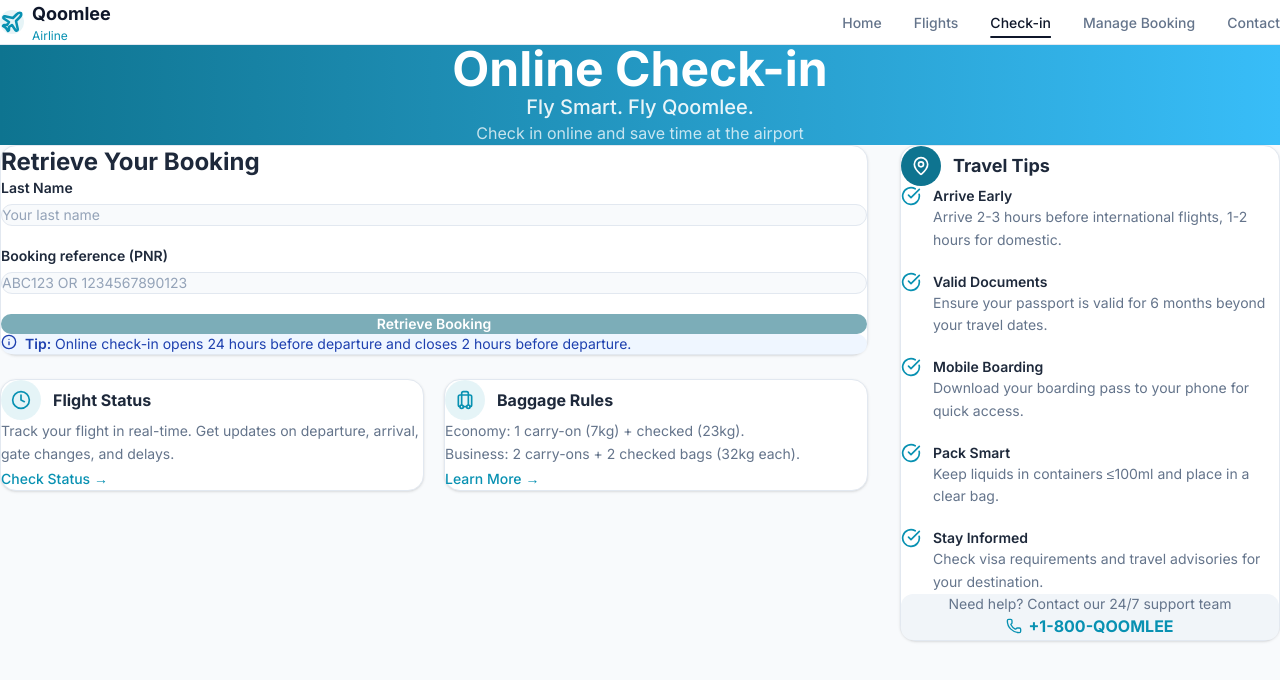
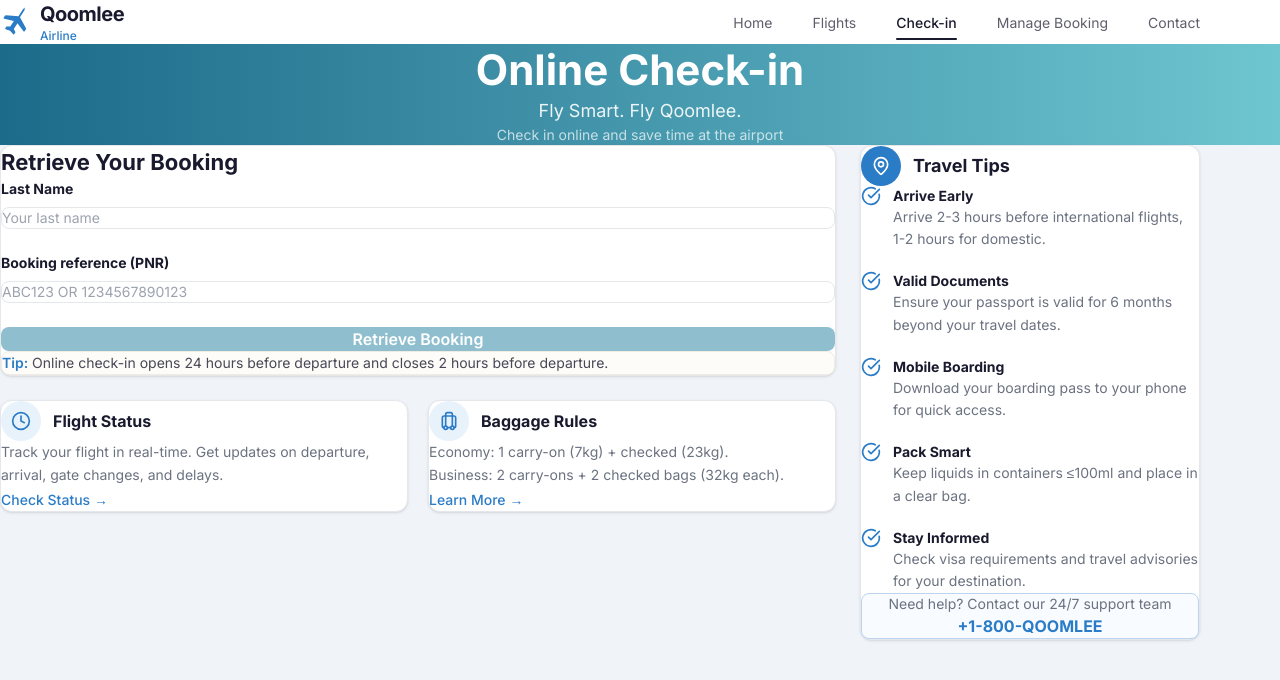
Before and after one commit to wipaporn-muiang/nextjs-qoomlee-airline, a Next.js app: page / in a window 1280 px wide. Shown: the top 680 px of the page. Built offline with nearby package versions, Linux system fonts and the light colour scheme.

Commit message:
fix: match design pixel-perfect across components
Correct color palette, navbar, hero, form, travel tips, info cards, layout, and spacing

```diff
--- a/app/globals.css
+++ b/app/globals.css
@@ -1,28 +1,28 @@
 @import "tailwindcss";
 
-@theme {
-  --color-background: #f8fafc;
-  --color-foreground: #0f172a;
-  --color-primary: #0891b2;
-  --color-primary-dark: #0e7490;
-  --color-primary-light: #22d3ee;
-  --color-secondary: #0ea5e9;
-  --color-secondary-dark: #0284c7;
-  --color-accent: #64748b;
-  --color-muted: #94a3b8;
+@theme inline {
+  --font-sans: "Inter", ui-sans-serif, system-ui, sans-serif;
+  --color-background: #f0f4f8;
+  --color-foreground: #1a1a2e;
+  --color-primary: #2a7cc7;
+  --color-primary-dark: #1e5fa0;
+  --color-accent: #6b7280;
+  --color-muted: #9ca3af;
   --color-card: #ffffff;
-  --color-card-foreground: #1e293b;
-  --color-border: #e2e8f0;
-  --color-tip-bg: #eff6ff;
-  --color-tip-text: #1e40af;
-  --color-support-bg: #f1f5f9;
-  --color-hero-start: #0e7490;
-  --color-hero-end: #38bdf8;
-  --color-button: #7cadb8;
-  --color-button-hover: #5f9bab;
-  --font-sans: "Inter", ui-sans-serif, system-ui, sans-serif;
-  --radius-lg: 0.75rem;
-  --radius-xl: 1rem;
+  --color-card-foreground: #1a1a2e;
+  --color-border: #e5e7eb;
+  --color-border-light: #f0ece4;
+  --color-tip-bg: #fdfcf8;
+  --color-tip-text: #2a7cc7;
+  --color-support-bg: #f8fbff;
+  --color-support-border: #bbd5f0;
+  --color-hero-start: #1b6b8a;
+  --color-hero-end: #6ec6d0;
+  --color-button: #8fbfcf;
+  --color-button-hover: #78afc2;
+  --color-icon-bg: #e8f2fb;
+  --color-icon-bg-dark: #2a7cc7;
+  --color-check: #2a7cc7;
 }
 
 * {
--- a/app/page.tsx
+++ b/app/page.tsx
@@ -10,8 +10,8 @@ export default function CheckinPage() {
       <Navbar />
       <HeroBanner />
 
-      <main className="mx-auto max-w-7xl px-4 py-10 md:px-6 md:py-14">
-        <div className="flex flex-col gap-8 lg:flex-row lg:items-start">
+      <main className="mx-auto max-w-[1200px] px-5 py-10 md:px-8 md:py-14">
+        <div className="flex flex-col gap-6 lg:flex-row lg:items-start">
           {/* Left Column */}
           <div className="flex flex-1 flex-col gap-6">
             <RetrieveBookingForm />
@@ -19,7 +19,7 @@ export default function CheckinPage() {
           </div>
 
           {/* Right Column */}
-          <aside className="w-full lg:w-[380px] shrink-0">
+          <aside className="w-full lg:w-[340px] shrink-0">
             <TravelTips />
           </aside>
         </div>
--- a/components/hero-banner.tsx
+++ b/components/hero-banner.tsx
@@ -1,13 +1,13 @@
 export default function HeroBanner() {
   return (
-    <section className="bg-gradient-to-r from-hero-start to-hero-end px-6 py-14 text-center md:py-20">
-      <h1 className="text-3xl font-bold text-card md:text-5xl text-balance">
+    <section className="bg-gradient-to-r from-hero-start to-hero-end px-6 py-12 text-center md:py-16">
+      <h1 className="text-3xl font-bold text-white md:text-[42px] md:leading-tight text-balance">
         Online Check-in
       </h1>
-      <p className="mt-3 text-lg font-medium text-card/90 md:text-xl">
+      <p className="mt-2.5 text-base font-normal text-white/90 md:text-lg">
         Fly Smart. Fly Qoomlee.
       </p>
-      <p className="mt-2 text-sm text-card/75 md:text-base">
+      <p className="mt-1.5 text-sm text-white/70">
         Check in online and save time at the airport
       </p>
     </section>
--- a/components/info-cards.tsx
+++ b/components/info-cards.tsx
@@ -5,49 +5,49 @@ export default function InfoCards() {
   return (
     <div className="grid grid-cols-1 gap-5 sm:grid-cols-2">
       {/* Flight Status */}
-      <div className="rounded-xl border border-border bg-card p-6 shadow-sm">
+      <div className="rounded-xl border border-border bg-card px-6 py-6 shadow-sm">
         <div className="flex items-center gap-3">
-          <div className="flex h-10 w-10 items-center justify-center rounded-full bg-primary/10">
-            <Clock className="h-5 w-5 text-primary" />
+          <div className="flex h-10 w-10 items-center justify-center rounded-full bg-icon-bg">
+            <Clock className="h-5 w-5 text-primary" strokeWidth={2} />
           </div>
           <h3 className="text-base font-bold text-card-foreground">
             Flight Status
           </h3>
         </div>
-        <p className="mt-3 text-sm leading-relaxed text-accent">
+        <p className="mt-4 text-sm leading-relaxed text-accent">
           Track your flight in real-time. Get updates on departure, arrival,
           gate changes, and delays.
         </p>
         <Link
           href="/flight-status"
-          className="mt-4 inline-flex items-center gap-1 text-sm font-medium text-primary hover:text-primary-dark transition-colors"
+          className="mt-5 inline-flex items-center gap-1 text-sm font-medium text-primary hover:text-primary-dark transition-colors"
         >
           Check Status
-          <span aria-hidden="true">&rarr;</span>
+          <span aria-hidden="true" className="ml-0.5">&rarr;</span>
         </Link>
       </div>
 
       {/* Baggage Rules */}
-      <div className="rounded-xl border border-border bg-card p-6 shadow-sm">
+      <div className="rounded-xl border border-border bg-card px-6 py-6 shadow-sm">
         <div className="flex items-center gap-3">
-          <div className="flex h-10 w-10 items-center justify-center rounded-full bg-primary/10">
-            <Luggage className="h-5 w-5 text-primary" />
+          <div className="flex h-10 w-10 items-center justify-center rounded-full bg-icon-bg">
+            <Luggage className="h-5 w-5 text-primary" strokeWidth={2} />
           </div>
           <h3 className="text-base font-bold text-card-foreground">
             Baggage Rules
           </h3>
         </div>
-        <p className="mt-3 text-sm leading-relaxed text-accent">
+        <p className="mt-4 text-sm leading-relaxed text-accent">
           Economy: 1 carry-on (7kg) + checked (23kg).
           <br />
           Business: 2 carry-ons + 2 checked bags (32kg each).
         </p>
         <Link
           href="/baggage"
-          className="mt-4 inline-flex items-center gap-1 text-sm font-medium text-primary hover:text-primary-dark transition-colors"
+          className="mt-5 inline-flex items-center gap-1 text-sm font-medium text-primary hover:text-primary-dark transition-colors"
         >
           Learn More
-          <span aria-hidden="true">&rarr;</span>
+          <span aria-hidden="true" className="ml-0.5">&rarr;</span>
         </Link>
       </div>
     </div>
--- a/components/navbar.tsx
+++ b/components/navbar.tsx
@@ -1,7 +1,7 @@
 "use client";
 
 import { useState } from "react";
-import { Plane, Menu, X } from "lucide-react";
+import { Menu, X } from "lucide-react";
 import Link from "next/link";
 
 const navLinks = [
@@ -12,33 +12,44 @@ const navLinks = [
   { label: "Contact", href: "/contact" },
 ];
 
+function AirplaneIcon({ className }: { className?: string }) {
+  return (
+    <svg
+      className={className}
+      viewBox="0 0 32 32"
+      fill="currentColor"
+      xmlns="http://www.w3.org/2000/svg"
+    >
+      <path d="M28.4 4.8c-0.8-0.8-2.2-0.6-3.2 0.4l-5.6 5.6-12-3.6c-0.4-0.1-0.8 0-1.1 0.3l-1.6 1.6c-0.4 0.4-0.2 1 0.3 1.2l9 4.2-4.8 4.8-3.2-0.8c-0.3-0.1-0.6 0-0.8 0.2l-1.2 1.2c-0.3 0.3-0.2 0.8 0.2 1l4 2.4 2.4 4c0.2 0.4 0.7 0.5 1 0.2l1.2-1.2c0.2-0.2 0.3-0.5 0.2-0.8l-0.8-3.2 4.8-4.8 4.2 9c0.2 0.5 0.8 0.7 1.2 0.3l1.6-1.6c0.3-0.3 0.4-0.7 0.3-1.1l-3.6-12 5.6-5.6c1-1 1.2-2.4 0.4-3.2z" />
+    </svg>
+  );
+}
+
 export default function Navbar() {
   const [mobileOpen, setMobileOpen] = useState(false);
 
   return (
-    <header className="bg-card border-b border-border">
-      <nav className="mx-auto flex max-w-7xl items-center justify-between px-6 py-4">
+    <header className="bg-card">
+      <nav className="mx-auto flex max-w-[1200px] items-center justify-between px-6 py-4">
         {/* Logo */}
         <Link href="/" className="flex items-center gap-2">
-          <div className="flex items-center justify-center rounded-lg bg-primary/10 p-1.5">
-            <Plane className="h-6 w-6 text-primary" strokeWidth={2.5} />
-          </div>
-          <div className="flex flex-col leading-tight">
-            <span className="text-lg font-bold text-foreground">Qoomlee</span>
-            <span className="text-xs text-primary">Airline</span>
+          <AirplaneIcon className="h-8 w-8 text-primary -rotate-12" />
+          <div className="flex flex-col leading-none">
+            <span className="text-xl font-bold text-foreground tracking-tight">Qoomlee</span>
+            <span className="text-xs font-medium text-primary mt-0.5">Airline</span>
           </div>
         </Link>
 
         {/* Desktop Nav */}
-        <ul className="hidden items-center gap-8 md:flex">
+        <ul className="hidden items-center gap-10 md:flex">
           {navLinks.map((link) => (
             <li key={link.label}>
               <Link
                 href={link.href}
-                className={`text-sm font-medium transition-colors ${
+                className={`text-sm transition-colors ${
                   link.active
-                    ? "text-foreground underline underline-offset-8 decoration-2 decoration-foreground"
-                    : "text-accent hover:text-foreground"
+                    ? "font-medium text-foreground underline underline-offset-[10px] decoration-2 decoration-foreground"
+                    : "text-foreground/70 hover:text-foreground"
                 }`}
               >
                 {link.label}
@@ -65,10 +76,10 @@ export default function Navbar() {
               <li key={link.label}>
                 <Link
                   href={link.href}
-                  className={`block rounded-lg px-3 py-2 text-sm font-medium transition-colors ${
+                  className={`block rounded-lg px-3 py-2 text-sm transition-colors ${
                     link.active
-                      ? "bg-primary/10 text-primary"
-                      : "text-accent hover:bg-background hover:text-foreground"
+                      ? "bg-primary/10 text-primary font-medium"
+                      : "text-foreground/70 hover:bg-background hover:text-foreground"
                   }`}
                   onClick={() => setMobileOpen(false)}
                 >
--- a/components/retrieve-booking-form.tsx
+++ b/components/retrieve-booking-form.tsx
@@ -1,23 +1,21 @@
 "use client";
-
-import { Info } from "lucide-react";
 
 export default function RetrieveBookingForm() {
   return (
-    <div className="rounded-xl border border-border bg-card p-6 shadow-sm md:p-8">
-      <h2 className="text-xl font-bold text-card-foreground md:text-2xl">
+    <div className="rounded-xl border border-border bg-card px-8 py-8 shadow-sm md:px-10 md:py-10">
+      <h2 className="text-[22px] font-bold text-card-foreground">
         Retrieve Your Booking
       </h2>
 
       <form
-        className="mt-6 flex flex-col gap-5"
+        className="mt-8 flex flex-col gap-6"
         onSubmit={(e) => e.preventDefault()}
       >
         {/* Last Name */}
-        <div className="flex flex-col gap-1.5">
+        <div className="flex flex-col gap-2">
           <label
             htmlFor="lastName"
-            className="text-sm font-semibold text-card-foreground"
+            className="text-sm font-bold text-card-foreground"
           >
             Last Name
           </label>
@@ -25,15 +23,15 @@ export default function RetrieveBookingForm() {
             id="lastName"
             type="text"
             placeholder="Your last name"
-            className="rounded-lg border border-border bg-background px-4 py-3 text-sm text-foreground placeholder:text-muted outline-none transition-shadow focus:ring-2 focus:ring-primary/30 focus:border-primary"
+            className="rounded-lg border border-border bg-white px-4 py-3 text-sm text-foreground placeholder:text-muted outline-none transition-shadow focus:ring-2 focus:ring-primary/30 focus:border-primary"
           />
         </div>
 
         {/* PNR */}
-        <div className="flex flex-col gap-1.5">
+        <div className="flex flex-col gap-2">
           <label
             htmlFor="pnr"
-            className="text-sm font-semibold text-card-foreground"
+            className="text-sm font-bold text-card-foreground"
           >
             Booking reference (PNR)
           </label>
@@ -41,25 +39,24 @@ export default function RetrieveBookingForm() {
             id="pnr"
             type="text"
             placeholder="ABC123 OR 1234567890123"
-            className="rounded-lg border border-border bg-background px-4 py-3 text-sm text-foreground placeholder:text-muted outline-none transition-shadow focus:ring-2 focus:ring-primary/30 focus:border-primary"
+            className="rounded-lg border border-border bg-white px-4 py-3 text-sm text-foreground placeholder:text-muted outline-none transition-shadow focus:ring-2 focus:ring-primary/30 focus:border-primary"
           />
         </div>
 
         {/* Submit */}
         <button
           type="submit"
-          className="mt-1 w-full cursor-pointer rounded-lg bg-button py-3.5 text-sm font-semibold text-card transition-colors hover:bg-button-hover focus-visible:outline-2 focus-visible:outline-offset-2 focus-visible:outline-primary"
+          className="mt-2 w-full cursor-pointer rounded-lg bg-button py-4 text-base font-semibold text-white transition-colors hover:bg-button-hover focus-visible:outline-2 focus-visible:outline-offset-2 focus-visible:outline-primary"
         >
           Retrieve Booking
         </button>
       </form>
 
       {/* Tip */}
-      <div className="mt-5 flex items-start gap-2 rounded-lg bg-tip-bg px-4 py-3">
-        <Info className="mt-0.5 h-4 w-4 shrink-0 text-tip-text" />
-        <p className="text-sm text-tip-text">
-          <span className="font-semibold">Tip:</span> Online check-in opens 24
-          hours before departure and closes 2 hours before departure.
+      <div className="mt-6 rounded-lg border border-border-light bg-tip-bg px-5 py-4">
+        <p className="text-sm text-foreground/80 leading-relaxed">
+          <span className="font-semibold text-tip-text">Tip:</span>{" "}
+          Online check-in opens 24 hours before departure and closes 2 hours before departure.
         </p>
       </div>
     </div>
--- a/components/travel-tips.tsx
+++ b/components/travel-tips.tsx
@@ -1,4 +1,4 @@
-import { MapPin, CircleCheckBig, Phone } from "lucide-react";
+import { MapPin, CircleCheckBig } from "lucide-react";
 
 const tips = [
   {
@@ -30,27 +30,27 @@ const tips = [
 
 export default function TravelTips() {
   return (
-    <div className="rounded-xl border border-border bg-card p-6 shadow-sm">
+    <div className="rounded-xl border border-border bg-card px-7 py-7 shadow-sm">
       {/* Header */}
       <div className="flex items-center gap-3">
-        <div className="flex h-10 w-10 items-center justify-center rounded-full bg-primary-dark">
-          <MapPin className="h-5 w-5 text-card" />
+        <div className="flex h-10 w-10 items-center justify-center rounded-full bg-icon-bg-dark">
+          <MapPin className="h-5 w-5 text-white" />
         </div>
-        <h3 className="text-base font-bold text-card-foreground md:text-lg">
+        <h3 className="text-lg font-bold text-card-foreground">
           Travel Tips
         </h3>
       </div>
 
       {/* Tips List */}
-      <ul className="mt-5 flex flex-col gap-5">
+      <ul className="mt-6 flex flex-col gap-5">
         {tips.map((tip) => (
           <li key={tip.title} className="flex items-start gap-3">
-            <CircleCheckBig className="mt-0.5 h-5 w-5 shrink-0 text-primary" />
+            <CircleCheckBig className="mt-0.5 h-5 w-5 shrink-0 text-check" strokeWidth={2} />
             <div>
-              <p className="text-sm font-semibold text-card-foreground">
+              <p className="text-sm font-bold text-card-foreground">
                 {tip.title}
               </p>
-              <p className="mt-0.5 text-sm leading-relaxed text-accent">
+              <p className="mt-1 text-sm leading-relaxed text-accent">
                 {tip.description}
               </p>
             </div>
@@ -59,17 +59,13 @@ export default function TravelTips() {
       </ul>
 
       {/* Support CTA */}
-      <div className="mt-6 rounded-lg bg-support-bg px-4 py-4 text-center">
+      <div className="mt-7 rounded-lg border border-support-border bg-support-bg px-4 py-4 text-center">
         <p className="text-sm text-accent">
           Need help? Contact our 24/7 support team
         </p>
-        <a
-          href="tel:+18001234567"
-          className="mt-1 inline-flex items-center gap-1.5 text-base font-bold text-primary"
-        >
-          <Phone className="h-4 w-4" />
+        <p className="mt-1.5 text-base font-bold text-primary">
           +1-800-QOOMLEE
-        </a>
+        </p>
       </div>
     </div>
   );
```
